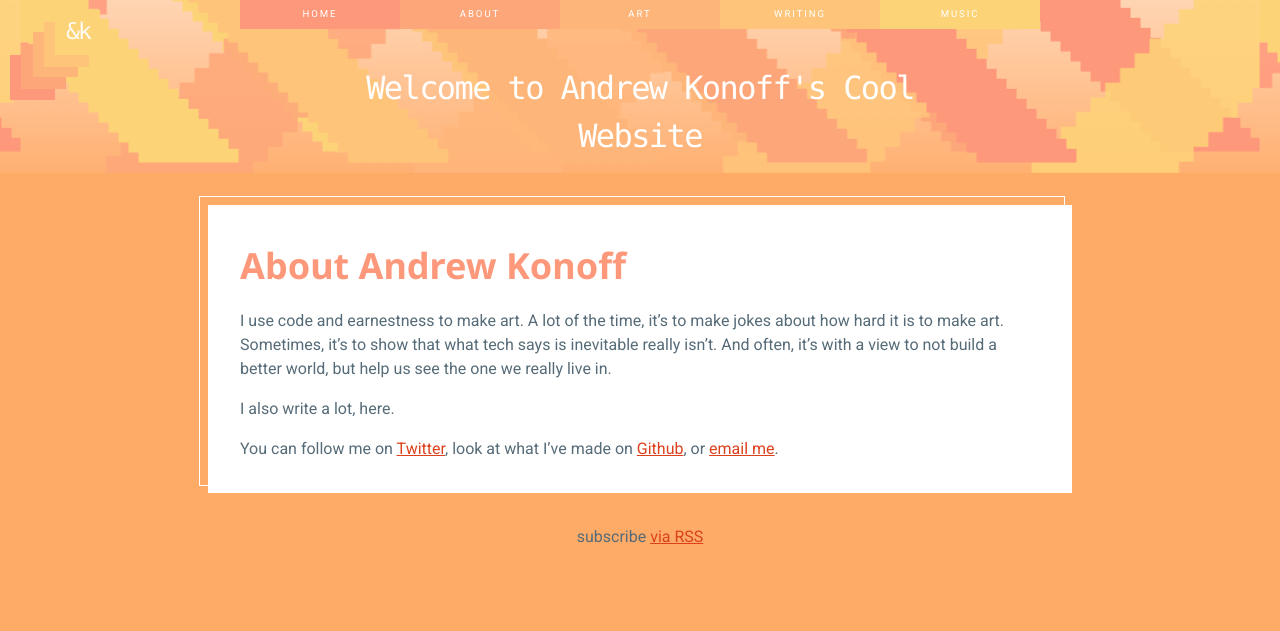
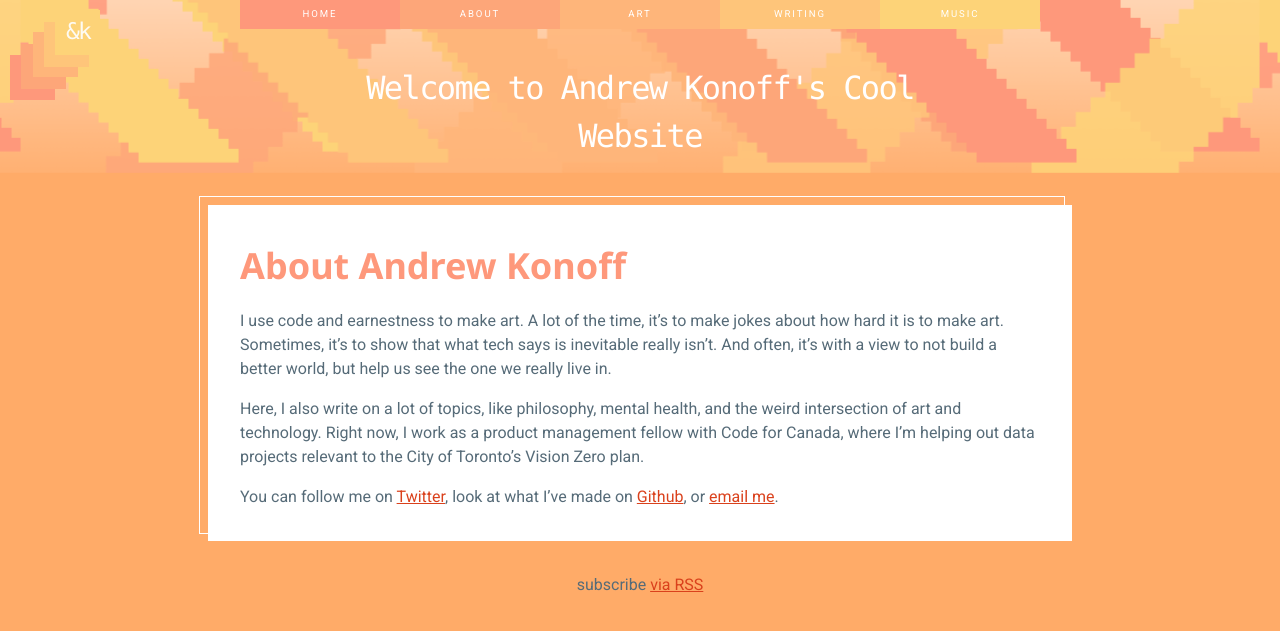
Before and after one commit to andkon/andkon.github.io, a Jekyll site: the page built from about.md, in a window 1280 px wide. Shown: the top 631 px of the page. Built offline with Jekyll 4.4.1, drawn with Linux system fonts in a browser that asks for light colours.

Commit message:
more complete bio

```diff
--- a/about.md
+++ b/about.md
@@ -5,6 +5,6 @@ layout: page
 
 I use code and earnestness to make art. A lot of the time, it's to make jokes about how hard it is to make art. Sometimes, it's to show that what tech says is inevitable really isn't. And often, it's with a view to not build a better world, but help us see the one we really live in.
 
-I also write a lot, here.
+Here, I also write on a lot of topics, like philosophy, mental health, and the weird intersection of art and technology. Right now, I work as a product management fellow with Code for Canada, where I'm helping out data projects relevant to the City of Toronto's Vision Zero plan.
 
 You can follow me on [Twitter](https://twitter.com/andknf), look at what I've made on [Github](https://github.com/andkon), or [email me](mailto:andrew.konoff@gmail.com).
```
